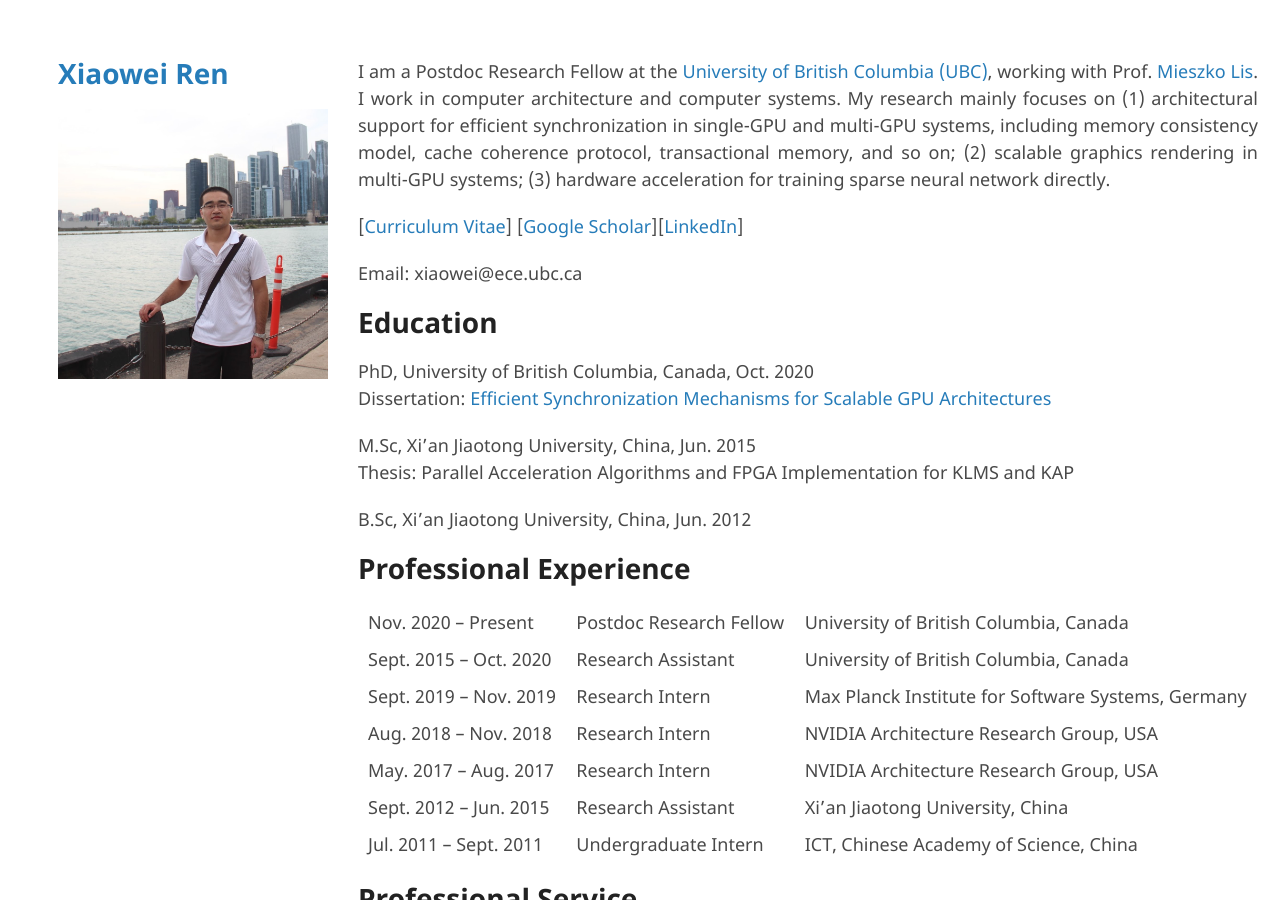
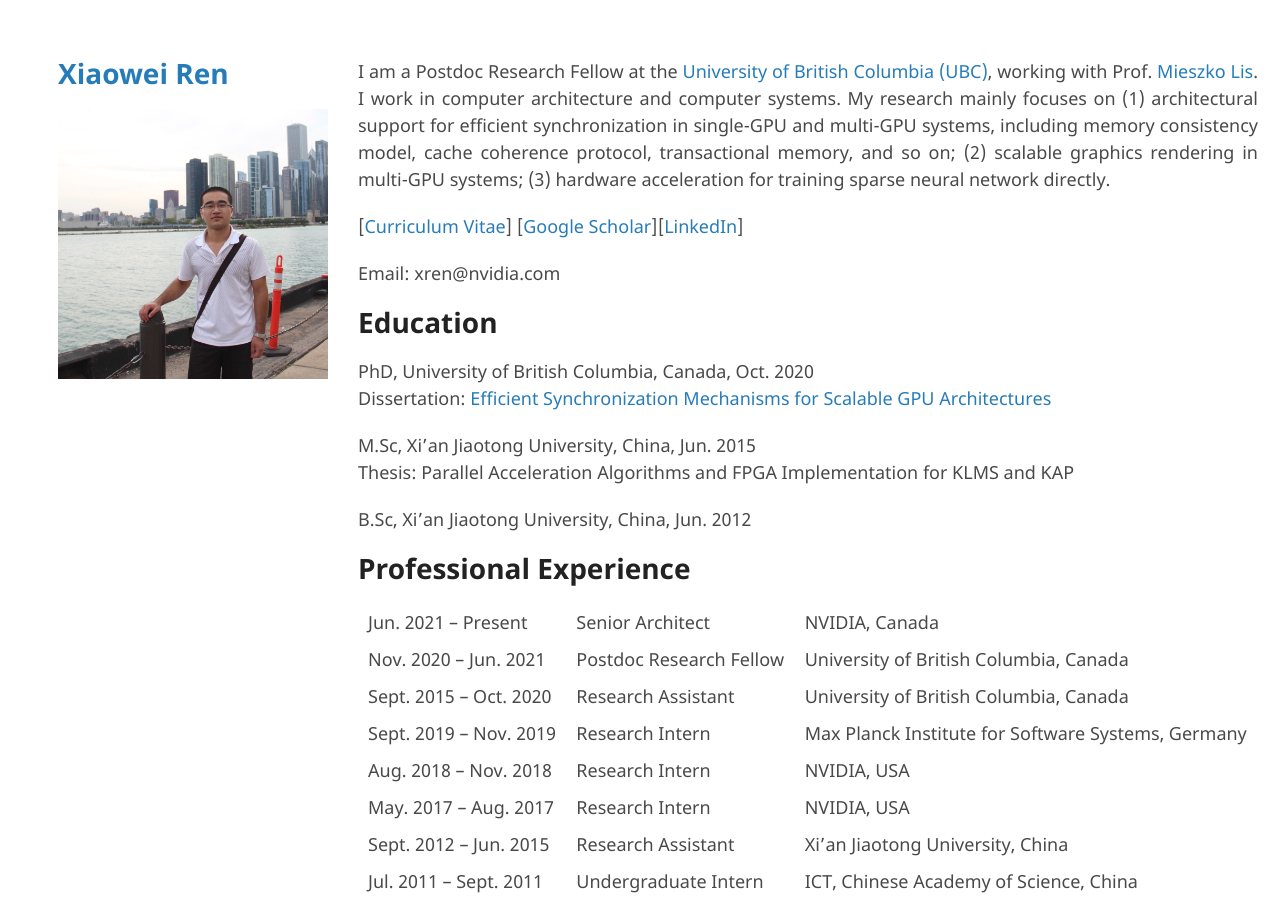
Before and after one commit to ericrxw/xiaoweiren, a Jekyll site: the page built from index.md, in a window 1280 px wide and 900 px high. Built offline with Jekyll 4.4.1, drawn with Linux system fonts in a browser that asks for light colours; our own code applies the rules of GitHub Pages for plain Markdown files; the repository's description, which GitHub fills in, is left out.

Commit message:
update professional experience

```diff
--- a/index.md
+++ b/index.md
@@ -2,7 +2,7 @@
 
 [[Curriculum Vitae](./docs/Xiaowei_Ren_CV.pdf)] [[Google Scholar](https://scholar.google.ca/citations?user=5t92QC0AAAAJ&hl=en)][[LinkedIn](https://www.linkedin.com/in/xiaowei-ren-95a7318a/)]
 
-Email: xiaowei@ece.ubc.ca
+Email: xren@nvidia.com
 
 # Education
 
@@ -16,11 +16,12 @@
 
 # Professional Experience
 
-|Nov. 2020 -- Present    | Postdoc Research Fellow | University of British Columbia, Canada             |
+|Jun. 2021 -- Present    | Senior Architect        | NVIDIA, Canada                                     |
+|Nov. 2020 -- Jun. 2021  | Postdoc Research Fellow | University of British Columbia, Canada             |
 |Sept. 2015 -- Oct. 2020 | Research Assistant      | University of British Columbia, Canada             |
 |Sept. 2019 -- Nov. 2019 | Research Intern         | Max Planck Institute for Software Systems, Germany |
-|Aug. 2018 -- Nov. 2018  | Research Intern         | NVIDIA Architecture Research Group, USA            |
-|May. 2017 -- Aug. 2017  | Research Intern         | NVIDIA Architecture Research Group, USA            |
+|Aug. 2018 -- Nov. 2018  | Research Intern         | NVIDIA, USA            |
+|May. 2017 -- Aug. 2017  | Research Intern         | NVIDIA, USA            |
 |Sept. 2012 -- Jun. 2015 | Research Assistant      | Xi'an Jiaotong University, China                   |
 |Jul. 2011 -- Sept. 2011 | Undergraduate Intern    | ICT, Chinese Academy of Science, China             |
 
```
